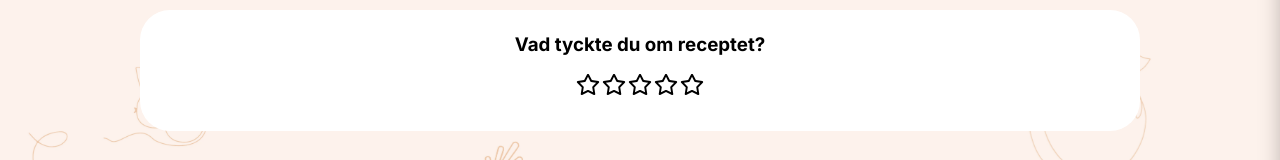
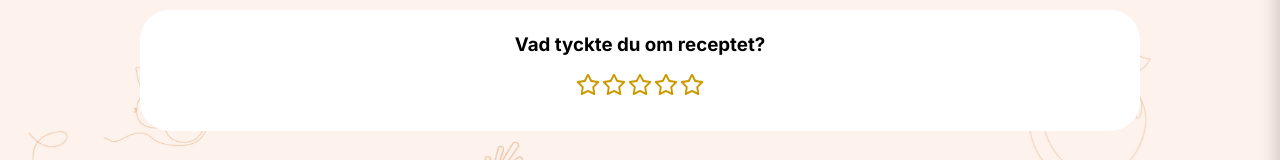
Before and after one commit to Max-KCS-Eriksson/G5-Recipes, a React (Vite) app: page /recipes/1 in a window 1280 px wide. Shown: the part 131-291 px from the top of the page. Built offline with nearby package versions, Linux system fonts and the light colour scheme; no server answers.

Commit message:
style(rating): empty & full stars are same color

```diff
--- a/src/components/RecipeRating.module.css
+++ b/src/components/RecipeRating.module.css
@@ -23,7 +23,7 @@
 .star {
   cursor: pointer;
   font-size: 1.3rem;
-  color: #000000;
+  color: #cc9900ff;
   transition:
     transform 0.2s ease,
     color 0.2s ease;
```
